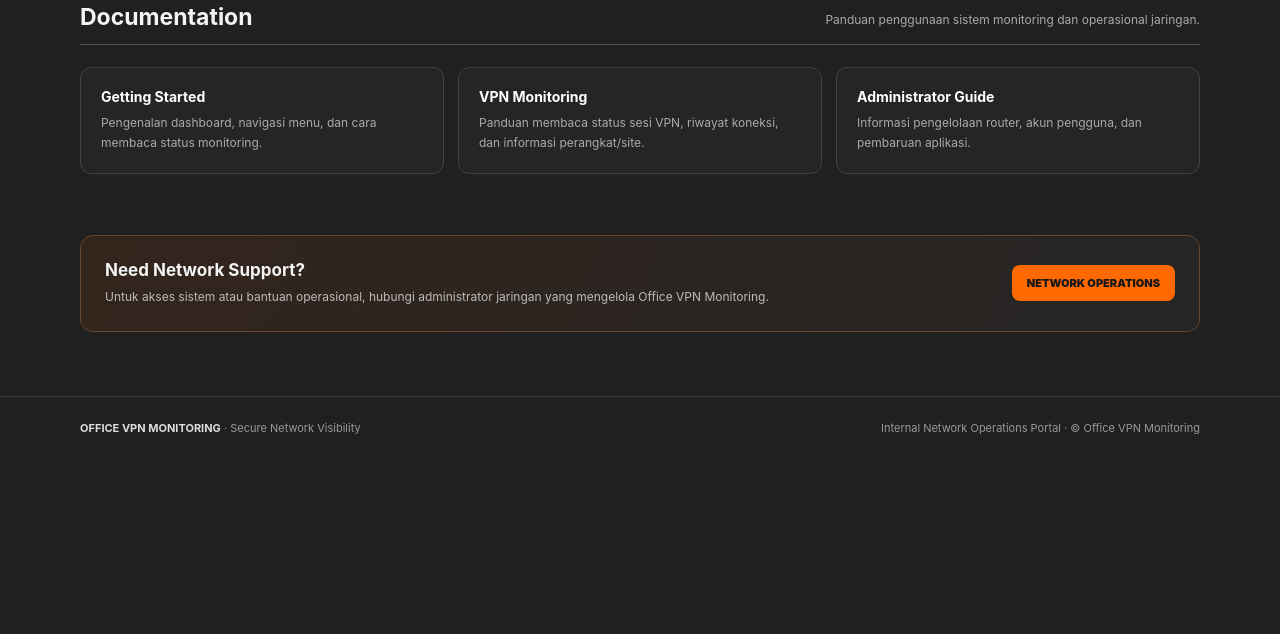
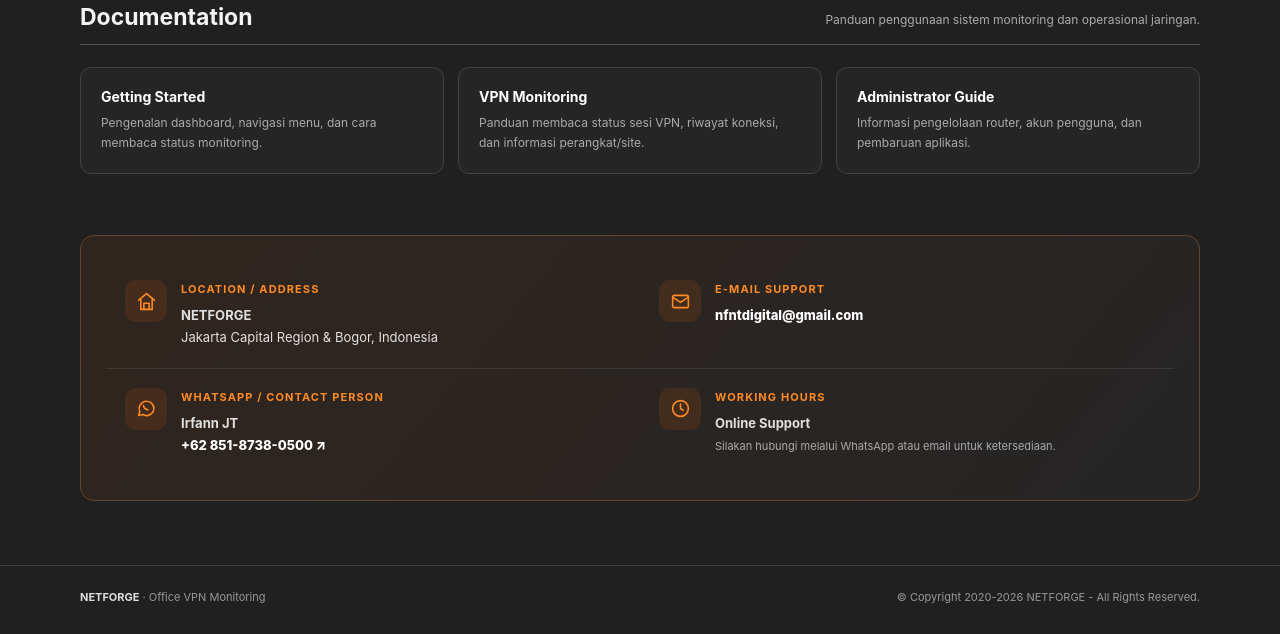
Before and after one commit to irfannjt/office-vpn-monitoring, a Flask app: page /login in a window 1280 px wide. Shown: the part 1468-2102 px from the top of the page. Before the commit the page ends 1902 px from the top, so only its background shows below. Run offline with Flask 3, Linux system fonts and the light colour scheme.

Commit message:
Add NETFORGE contact details and support information

```diff
--- a/templates/login.html
+++ b/templates/login.html
@@ -60,10 +60,17 @@ input:focus{border-color:var(--orange);box-shadow:0 0 0 3px #ff690022}
 .info-card h3{font-size:14px;margin:0 0 8px;color:#fff}
 .info-card p{font-size:12px;line-height:1.7;color:#aaa;margin:0}
 .info-card a{display:inline-block;margin-top:13px;color:var(--orange2);font-size:11px;font-weight:800}
-.contact-panel{background:linear-gradient(110deg,#33251c,#252525);border:1px solid #65452e;border-radius:13px;padding:24px;display:flex;justify-content:space-between;align-items:center;gap:20px}
-.contact-panel h3{margin:0 0 7px;font-size:17px}
-.contact-panel p{margin:0;color:#bbb;font-size:12px;line-height:1.6}
-.contact-label{background:var(--orange);color:#171717;padding:11px 15px;border-radius:8px;font-size:11px;font-weight:900;white-space:nowrap}
+.contact-panel{background:linear-gradient(130deg,#30251e,#252525);border:1px solid #65452e;border-radius:14px;padding:25px;display:grid;grid-template-columns:repeat(2,minmax(0,1fr));gap:0}
+.contact-item{display:flex;gap:14px;padding:19px;border-bottom:1px solid #ffffff16}
+.contact-item:nth-last-child(-n+2){border-bottom:0}
+.contact-icon{width:42px;height:42px;flex:0 0 42px;border-radius:11px;background:#ff69001c;color:var(--orange2);display:grid;place-items:center}
+.contact-icon svg{width:21px;height:21px;stroke:currentColor;fill:none;stroke-width:1.8;stroke-linecap:round;stroke-linejoin:round}
+.contact-item h3{margin:2px 0 8px;font-size:11px;letter-spacing:1.1px;color:var(--orange2)}
+.contact-item p{margin:0;color:#e0e0e0;font-size:13px;line-height:1.7}
+.contact-item a{color:#fff;font-weight:800;text-decoration:none}
+.contact-item a:hover{color:var(--orange2)}
+.contact-item .muted{color:#aaa;font-size:11px}
+@media(max-width:650px){.contact-panel{grid-template-columns:1fr;padding:13px}.contact-item{padding:17px 9px;border-bottom:1px solid #ffffff16!important}.contact-item:last-child{border-bottom:0!important}}
 footer{margin-top:38px;border-top:1px solid #3f3f3f;padding:24px 0 30px;color:#999;font-size:11px}
 .footer-row{display:flex;justify-content:space-between;gap:15px;flex-wrap:wrap}
 .footer-row b{color:#ddd}
@@ -139,11 +146,28 @@ footer{margin-top:38px;border-top:1px solid #3f3f3f;padding:24px 0 30px;color:#9
 </section>
 <section class="section" id="contact">
  <div class="container">
-  <div class="contact-panel"><div><h3>Need Network Support?</h3><p>Untuk akses sistem atau bantuan operasional, hubungi administrator jaringan yang mengelola Office VPN Monitoring.</p></div><span class="contact-label">NETWORK OPERATIONS</span></div>
+  <div class="contact-panel">
+   <div class="contact-item">
+    <span class="contact-icon"><svg viewBox="0 0 24 24"><path d="M3 10.5 12 3l9 7.5"/><path d="M5.5 9.5V21h13V9.5M9 21v-7h6v7"/></svg></span>
+    <div><h3>LOCATION / ADDRESS</h3><p><strong>NETFORGE</strong><br>Jakarta Capital Region &amp; Bogor, Indonesia</p></div>
+   </div>
+   <div class="contact-item">
+    <span class="contact-icon"><svg viewBox="0 0 24 24"><rect x="3" y="5" width="18" height="14" rx="2"/><path d="m3 7 9 6 9-6"/></svg></span>
+    <div><h3>E-MAIL SUPPORT</h3><p><a href="mailto:nfntdigital@gmail.com">nfntdigital@gmail.com</a></p></div>
+   </div>
+   <div class="contact-item">
+    <span class="contact-icon"><svg viewBox="0 0 24 24"><path d="M20.5 11.5a8.5 8.5 0 0 1-12.7 7.4L3 20l1.2-4.5A8.5 8.5 0 1 1 20.5 11.5Z"/><path d="M8.5 8.5c.5 3 2 4.5 5 5"/></svg></span>
+    <div><h3>WHATSAPP / CONTACT PERSON</h3><p><strong>Irfann JT</strong><br><a href="https://wa.me/6285187380500" target="_blank" rel="noopener">+62 851-8738-0500 ↗</a></p></div>
+   </div>
+   <div class="contact-item">
+    <span class="contact-icon"><svg viewBox="0 0 24 24"><circle cx="12" cy="12" r="9"/><path d="M12 7v5l3 2"/></svg></span>
+    <div><h3>WORKING HOURS</h3><p><strong>Online Support</strong><br><span class="muted">Silakan hubungi melalui WhatsApp atau email untuk ketersediaan.</span></p></div>
+   </div>
+  </div>
  </div>
 </section>
 </main>
-<footer><div class="container footer-row"><span><b>OFFICE VPN MONITORING</b> · Secure Network Visibility</span><span>Internal Network Operations Portal · © Office VPN Monitoring</span></div></footer>
+<footer><div class="container footer-row"><span><b>NETFORGE</b> · Office VPN Monitoring</span><span>© Copyright 2020-2026 NETFORGE - All Rights Reserved.</span></div></footer>
 <script>
 (function(){
  const btn=document.getElementById('menuToggle');
```
